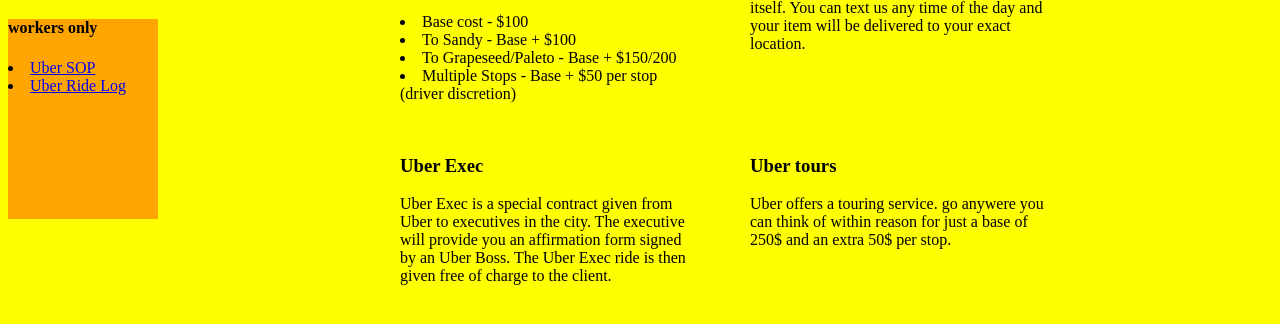
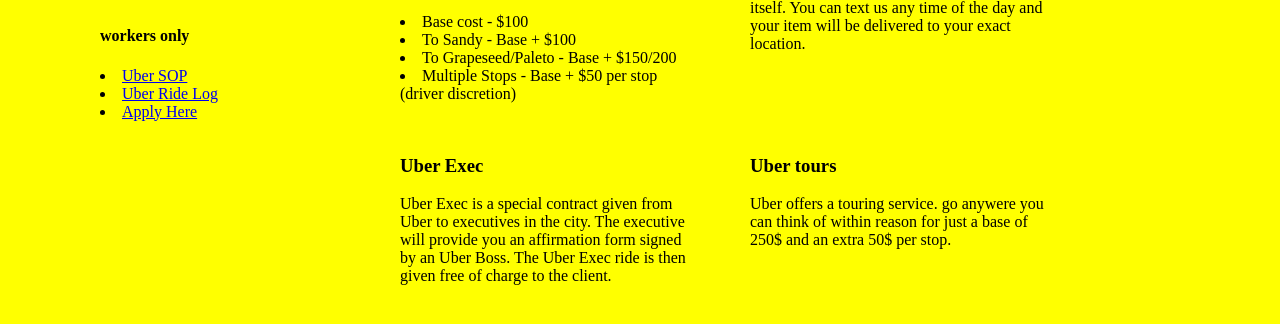
Before and after one commit to JJBAKES666/UberWeb, a plain HTML site: page index.html in a window 1280 px wide. Shown: the part 214-538 px from the top of the page. Drawn offline with Linux system fonts and the light colour scheme.

Commit message:
Add files via upload

```diff
--- a/index.html
+++ b/index.html
@@ -7,6 +7,7 @@
 </head>
 <body>
 	 <img class="UberLogo" src="https://mondrian.mashable.com/uploads%252Fcard%252Fimage%252F844865%252F5f381c38-a9c6-4b67-bbb1-b8ab34f64f18.jpg%252F950x534__filters%253Aquality%252880%2529.jpg?signature=oQC24XGljEg0OVk6zQSUDofFI5I=&source=https%3A%2F%2Fblueprint-api-production.s3.amazonaws.com" alt="sorry">
+<div class="Super">
  <div class="Main1">
 	<H1> Uber services offerd!</H1>
     <p>The following services are offered from Uber.-------------------</p>
@@ -33,28 +34,17 @@
 <div class="Main4">
     <h3>Uber Exec</h3>
     <p>Uber Exec is a special contract given from Uber to executives in the city. The executive will provide you an affirmation form signed by an Uber Boss. The Uber Exec ride is then given free of charge to the client.</p>
+</div>
+  </div>
 
-
-
-
-</div>
-
-
-
-
-
-
-
-
-    <div class="Nav">
+<div class="Nav">
     <h4>workers only</h4>
     <li><a href="https://docs.google.com/document/d/1l5iSN4QN2ciPtmaYitG-e1zAfcoNGC-RYsWKWaDuVvc/edit#">Uber SOP
     </a></li>
 
    <li><a href="https://docs.google.com/forms/d/1s5jTOP2vONaVW3Z2E3anqDiBdEjxOLbNJRFrutV5XdU/edit"> Uber Ride Log</a></li>
+
+   <li><a href="https://docs.google.com/forms/d/e/1FAIpQLSe2BtLXlTxF0v2Vc7xZYxVwze4yH5czgjwXb-gvboCIqs6H3Q/viewform">Apply Here</a></li>
     <div>
-
-
-
 </body>
 </html>
--- a/style.css
+++ b/style.css
@@ -1,3 +1,9 @@
+ body{
+width: 100%;
+height: 100%;
+min-width: 1000px;
+min-height: 1000px;
+}
 body{
 	background: yellow;
 }
@@ -19,8 +25,15 @@
 }
 div.Nav{
 	height: 200px;
-	width: 150px;
-	background-color: orange;
+	width: 200px;
+	background-color: yellow;
+	position: absolute;
+	top: 220px;
+	left: 100px;
+	right: 200px;
+	b
+
+	margin: all;
 
 
 }
@@ -59,5 +72,12 @@
 	right: 200px;
 	bottom: 200px;
 	margin: all;
+	border: 5px;
+	border-color: rgb(0,0,0);
 
 }
+div.Super{
+	position: all;
+	background: red;
+	margin: 300px;
+}
```
